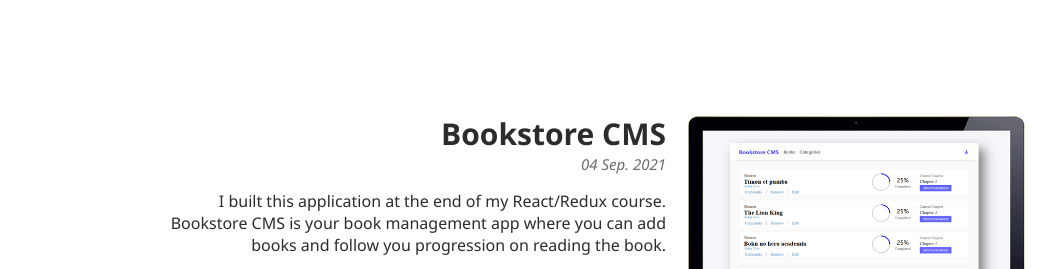
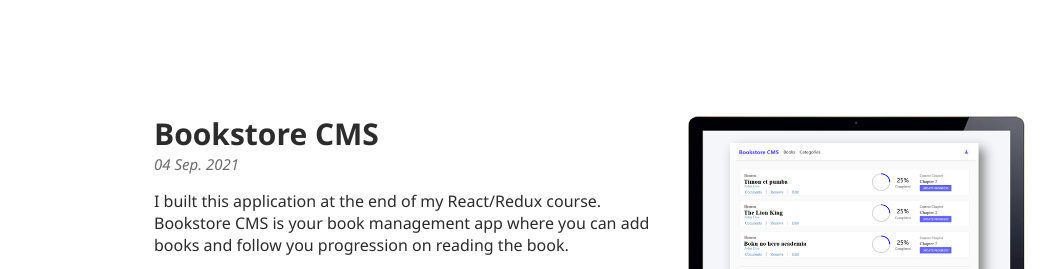
Before and after one commit to m05e5/my_portfolio, a plain HTML site: page index.html in a window 1280 px wide. Shown: the part 2930-3199 px from the top of the page, without its empty margins (120-1176 px from the left). Drawn offline with Linux system fonts and the light colour scheme.

Commit message:
adjust text alignment

```diff
--- a/index.html
+++ b/index.html
@@ -305,7 +305,7 @@
       </div>
       <div class="project p_right">
         <img class='project_img2 ' src="./assets/comp_project4.PNG" alt="project1">
-        <div class="p_details align_right">
+        <div class="p_details ">
           <h2 class='p_name'>Bookstore CMS</h2>
           <p class="p_date">04 Sep. 2021</p>
           <p class="p_description">
```
